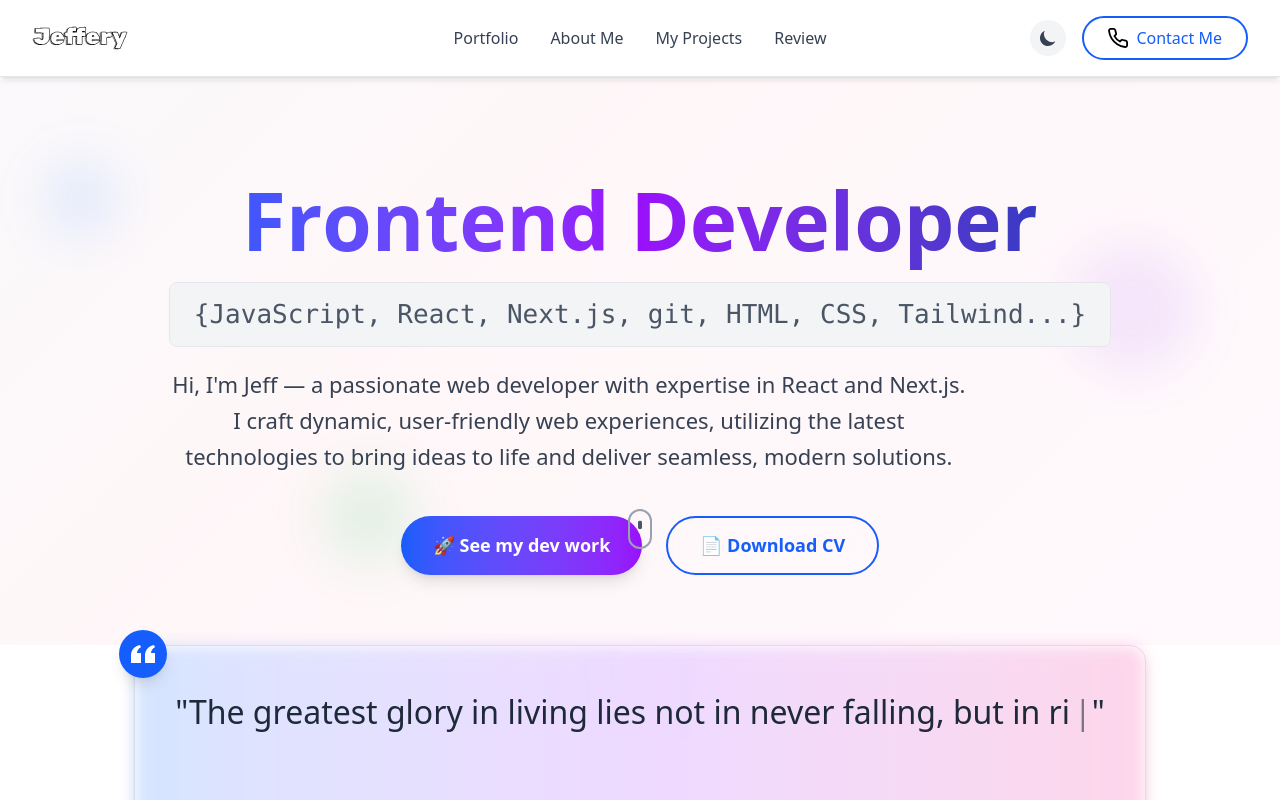
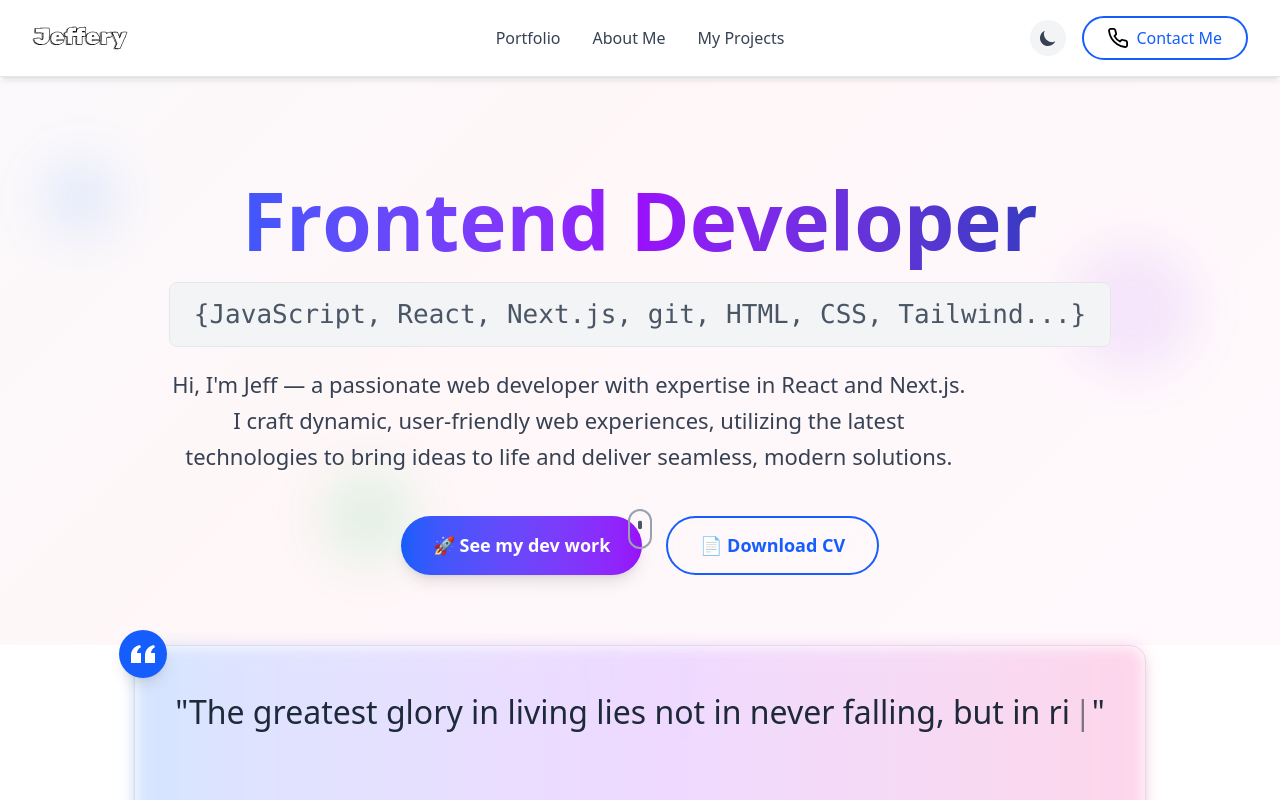
Before and after one commit to TheJeff01/next-portfolio, a Next.js app: page / in a window 1280 px wide. Shown: the top 800 px of the page. Built offline with nearby package versions, Linux system fonts and the light colour scheme.

Commit message:
made few changes

```diff
--- a/src/components/HeroBanner.jsx
+++ b/src/components/HeroBanner.jsx
@@ -155,9 +155,11 @@ function HeroBanner() {
             whileHover={{ y: -2 }}
             whileTap={{ scale: 0.95 }}
           >
-            <span className="flex items-center justify-center gap-2">
-              🚀 See my dev work
-            </span>
+            <a href="#projects">
+              <span className="flex items-center justify-center gap-2">
+                🚀 See my dev work
+              </span>
+            </a>
           </motion.button>
 
           <motion.button
--- a/src/components/MyDevProjects.jsx
+++ b/src/components/MyDevProjects.jsx
@@ -27,11 +27,13 @@ const projects = [
     link: "https://social-media-management-tool-lilac.vercel.app/",
   },
   {
-    thumbnail: Images.placeholder,
-    techstack: "NextJS CSS Tailwind",
-    heading: "Blank",
-    text: "Lorem ipsum dolor sit amet, consectetur adipiscing elit, sed do eiusmod tempor incididunt ut labore et dolore magna aliqua. Ut enim ad minim veniam, quis nostrud exercitation ullamco laboris nisi ut aliquip ex ea commodo consequat.",
+    thumbnail: Images.weather,
+    techstack: "HTML CSS ExpressJS",
+    heading: "Weather App",
+    text: "A simple weather application built with HTML, CSS, and Express.js that fetches real-time weather data from the OpenWeatherMap API based on user input. It showcases my ability to work with APIs, handle user requests, and dynamically display external data.",
+    link: "https://weather-project-production-a76b.up.railway.app/",
   },
+
 ];
 function MyDevProjects() {
   return (
--- a/src/components/Navbar.jsx
+++ b/src/components/Navbar.jsx
@@ -37,11 +37,12 @@ function NavBar() {
   }, [isSideMenuOpen]);
 
   const navLinks = [
-    { label: "Portfolio", link: "#portfolio" },
-    { label: "About Me", link: "#about" },
-    { label: "My Projects", link: "#projects" },
-    { label: "Review", link: "#review" },
-  ];
+  { label: "Portfolio", link: "#home" },
+  { label: "About Me", link: "#about" },
+  // { label: "About Page", link: "/about" },
+  { label: "My Projects", link: "#projects" },
+  // { label: "Review", link: "#review" },
+];
 
   // Smooth scroll function
   const handleSmoothScroll = (e, href) => {
```
